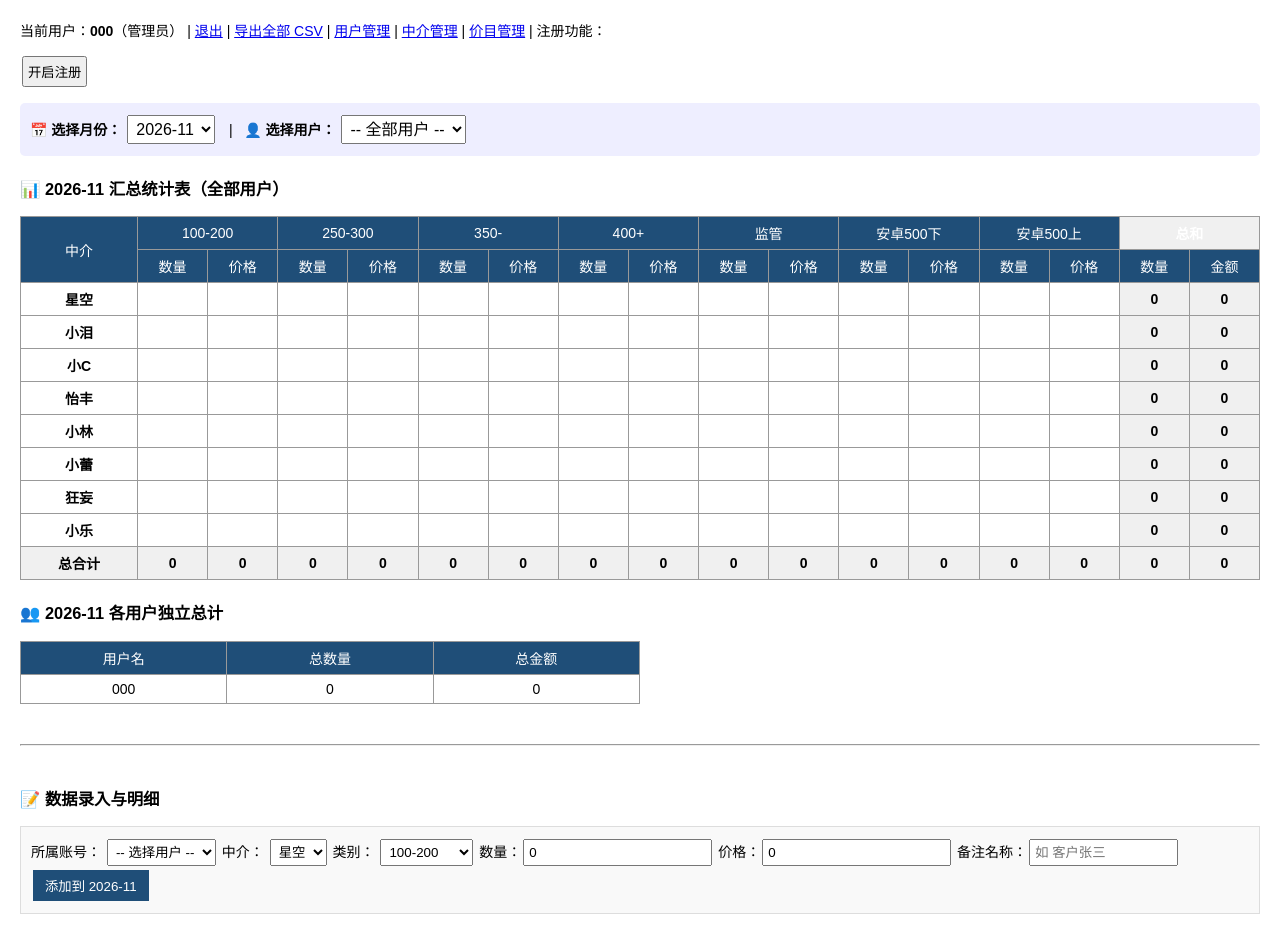
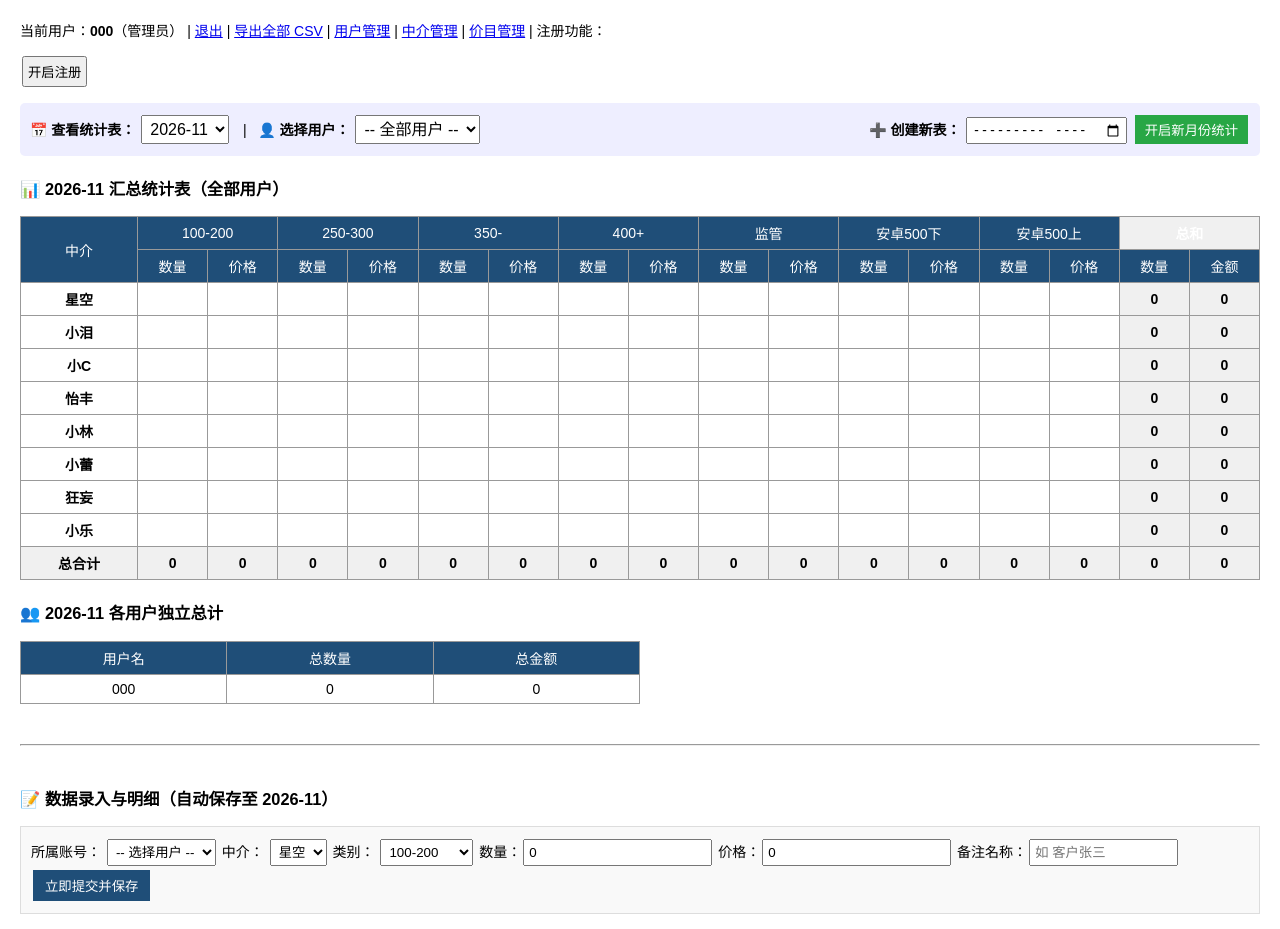
Before and after one commit to xiaole-weng/yueman, a Flask app: page / in a window 1280 px wide. Shown: the top 929 px of the page. Run offline with Flask 3, Linux system fonts and the light colour scheme; a user stored in the database is signed in.

Commit message:
Update dashboard layout and form elements
Signed-off-by: xiaole-weng <236263354@qq.com>

```diff
--- a/templates/dashboard.html
+++ b/templates/dashboard.html
@@ -33,10 +33,9 @@ input,select,button{padding:4px;margin:2px;}
   {% for cat, msg in messages %}<p class="flash-{{ cat }}">{{ msg }}</p>{% endfor %}
 {% endwith %}
 
-<!-- 顶部：月份与用户筛选 -->
 <div style="background:#eef; padding:10px; margin-bottom:20px; border-radius:5px;">
     <form method="get" action="{{ url_for('dashboard') }}" style="display:inline;">
-        <b>📅 选择月份：</b>
+        <b>📅 查看统计表：</b>
         <select name="month" onchange="this.form.submit()" style="font-size:16px; padding:4px;">
             {% for m in month_options %}
                 <option value="{{ m }}" {% if m == selected_month %}selected{% endif %}>{{ m }}</option>
@@ -54,6 +53,16 @@ input,select,button{padding:4px;margin:2px;}
         </select>
         {% endif %}
     </form>
+
+    {% if is_admin %}
+    <div style="float:right;">
+        <form method="post" action="{{ url_for('create_new_month') }}" style="margin:0;">
+            <b>➕ 创建新表：</b>
+            <input type="month" name="new_month" required style="padding:3px;">
+            <button type="submit" style="background:#28a745;color:#fff;border:none;padding:5px 10px;cursor:pointer;">开启新月份统计</button>
+        </form>
+    </div>
+    {% endif %}
 </div>
 
 <h3>📊 {{ selected_month }} 汇总统计表（{{ "全部用户" if selected_user == "all" else selected_user }}）</h3>
@@ -75,7 +84,7 @@ input,select,button{padding:4px;margin:2px;}
         </tr>
     </thead>
     <tbody>
-        {% for agent in all_agents %}
+        {% for agent in agent_totals.keys() %}
         <tr>
             <td><b>{{ agent }}</b></td>
             {% for c in categories %}
@@ -117,11 +126,8 @@ input,select,button{padding:4px;margin:2px;}
 
 <hr style="margin:40px 0;">
 
-<h3>📝 数据录入与明细</h3>
+<h3>📝 数据录入与明细（自动保存至 {{ active_month }}）</h3>
 <form method="post" action="{{ url_for('add_record') }}" style="padding:10px;background:#f9f9f9;border:1px solid #ddd;">
-  <!-- 录入时锁定为当前选中的月份 -->
-  <input type="hidden" name="month" value="{{ selected_month }}">
-
   {% if is_admin %}
   所属账号：
   <select name="owner" required>
@@ -143,7 +149,7 @@ input,select,button{padding:4px;margin:2px;}
   数量：<input name="quantity" type="number" value="0" size="5" required>
   {% if is_admin %}价格：<input name="price" type="number" step="0.01" value="0" size="5">{% endif %}
   备注名称：<input name="note" placeholder="如 客户张三" size="15">
-  <button type="submit" style="background:#1F4E78;color:#fff;border:none;padding:6px 12px;">添加到 {{ selected_month }}</button>
+  <button type="submit" style="background:#1F4E78;color:#fff;border:none;padding:6px 12px;">立即提交并保存</button>
 </form>
 
 <table class="detail-table" style="margin-top:15px;">
@@ -180,4 +186,5 @@ input,select,button{padding:4px;margin:2px;}
 {% endfor %}
 </tbody>
 </table>
+
 </body></html>
```
